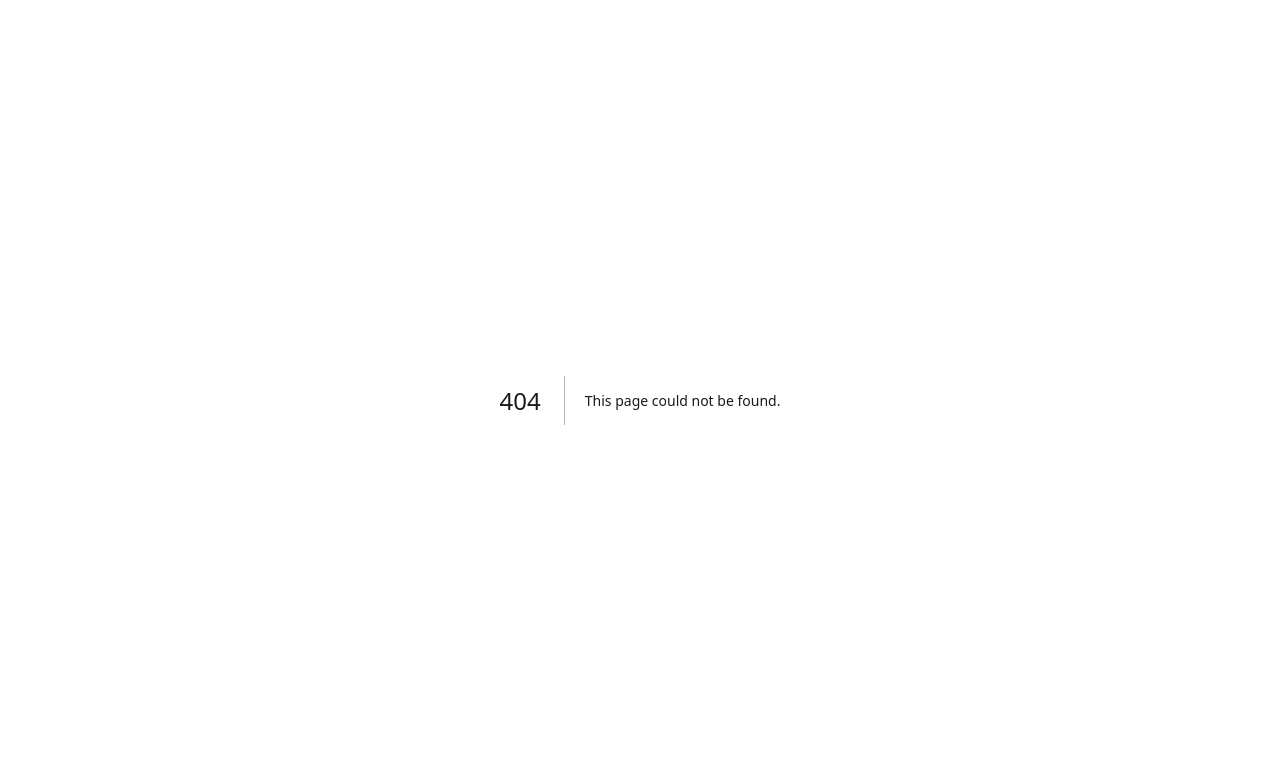
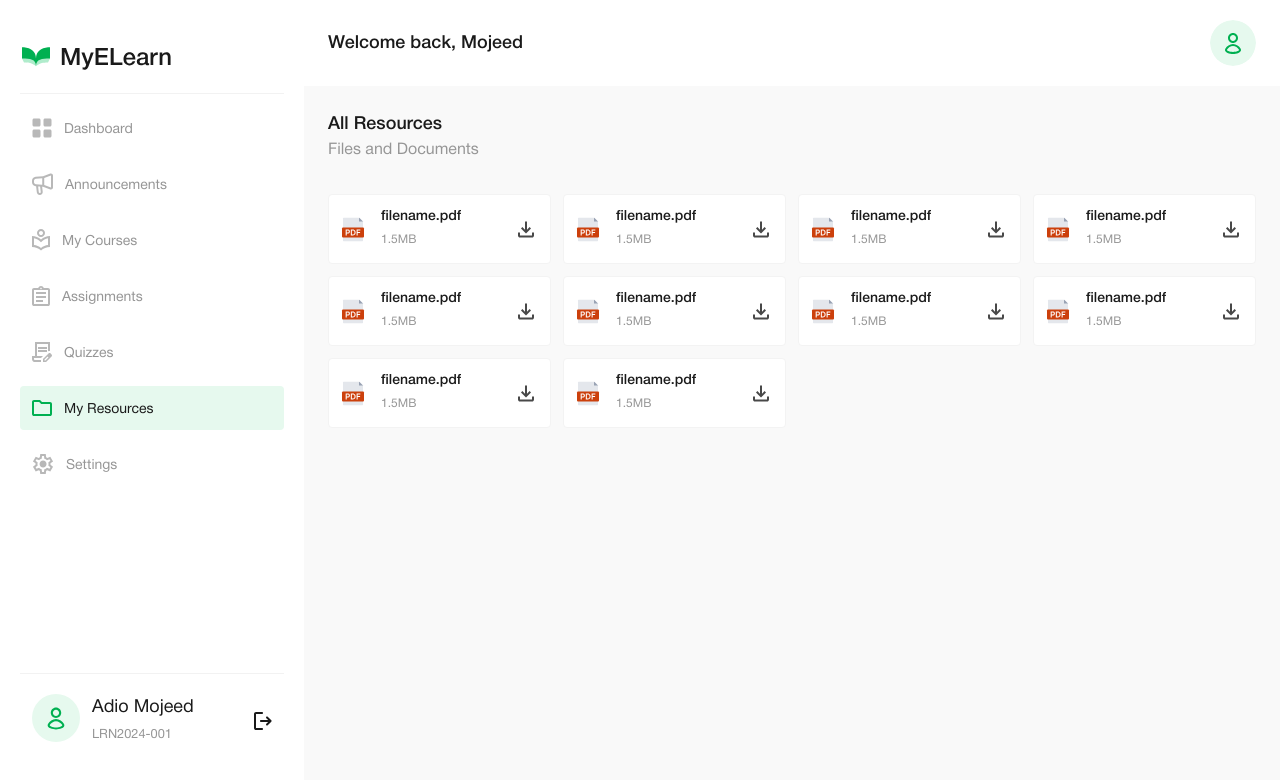
Before and after one commit to Adiomojeed/my-elearn-fe, a Next.js app: page /resources in a window 1280 px wide. Before the commit this address had no page. Shown: the top 780 px of the page. Built offline with nearby package versions, Linux system fonts and the light colour scheme.

Commit message:
feat: settings

```diff
--- a/src/app/(dashboard)/courses/[id]/page.tsx
+++ b/src/app/(dashboard)/courses/[id]/page.tsx
@@ -7,7 +7,7 @@ import Resources from "@/components/dashboard/courses/Resources";
 import { act, useState } from "react";
 
 const Page = () => {
-  const [active, setActive] = useState("assignments");
+  const [active, setActive] = useState("course");
   const tabs = [
     { name: "Course", path: "course" },
     { name: "Announcements", path: "announcements" },
--- /dev/null
+++ b/src/app/(dashboard)/resources/page.tsx
@@ -0,0 +1,17 @@
+import ResourceCard from "@/components/dashboard/ResourceCard";
+
+const Page = () => {
+  return (
+    <section className="flex flex-col h-full">
+      <h6 className="md:text-lg font-medium">All Resources</h6>
+      <p className="text-grey-200">Files and Documents</p>
+      <div className="mt-4 lg:mt-8 grid grid-cols-1 md:grid-cols-2 lg:grid-cols-3 xl:grid-cols-4 gap-3">
+        {Array.from({ length: 10 }).map((_, idx) => (
+          <ResourceCard key={idx} />
+        ))}
+      </div>
+    </section>
+  );
+};
+
+export default Page;
--- /dev/null
+++ b/src/app/(dashboard)/settings/page.tsx
@@ -0,0 +1,9 @@
+const Page = () => {
+  return (
+    <section className="flex flex-col h-full">
+      <h6 className="md:text-lg font-medium">Settings</h6>
+    </section>
+  );
+};
+
+export default Page;
--- a/src/components/dashboard/AssignmentModal.tsx
+++ b/src/components/dashboard/AssignmentModal.tsx
@@ -1,5 +1,6 @@
 import Button from "../Button";
 import TextArea from "../TextArea";
+import ResourceCard from "./ResourceCard";
 
 const AssignmentModal = ({
   isOpen,
@@ -45,16 +46,9 @@ const AssignmentModal = ({
           file to unreal engine asset library and submit your link in the
           comment section
         </p>
-        <p className="text-sm mt-6 font-medium">File/Resources (1)</p>
-        <div className="mt-3 p-3 bg-white rounded border border-[#F3F3F3] flex items-center gap-4 w-max">
-          <img src="/pdf.svg" alt="pdf icon" />
-          <div className="min-w-[150px]">
-            <p className="text-sm font-medium line-clamp-1">filename.pdf</p>
-            <small className="text-xs text-grey-200">1.5MB</small>
-          </div>
-          <button className="ml-auto">
-            <img src="/download.svg" alt="download icon" />
-          </button>
+        <p className="text-sm mt-6 font-medium mb-3">File/Resources (1)</p>
+        <div className="w-max">
+          <ResourceCard />
         </div>
         <div className="mt-8 pt-8 border-t border-[#F3F3F3] mb-6">
           <p className="text-sm font-medium">Attach your file</p>
@@ -76,7 +70,9 @@ const AssignmentModal = ({
 
         <TextArea label="Comment" labelClassName="font-medium text-grey-500" />
 
-        <Button className="mt-6 px-6 text-sm" size="md">Submit</Button>
+        <Button className="mt-6 px-6 text-sm" size="md">
+          Submit
+        </Button>
       </div>
     </div>
   );
--- /dev/null
+++ b/src/components/dashboard/ResourceCard.tsx
@@ -0,0 +1,33 @@
+export type ResourceCardProps = {
+  name?: string;
+  size?: number;
+  type?: "pdf" | "xls" | "jpg";
+};
+
+const ResourceCard = ({
+  type = "pdf",
+  name = "filename",
+  size = 1.5,
+}: ResourceCardProps) => {
+  return (
+    <div className="p-3 bg-white rounded border border-[#F3F3F3] flex items-center gap-3 md:gap-4 wmax">
+      <img
+        src={
+          type === "pdf" ? "/pdf.svg" : type === "xls" ? "xls.svg" : "jpeg.svg"
+        }
+        alt="pdf icon"
+      />
+      <div className="min-w[100px] pr-3">
+        <p className="text-sm font-medium line-clamp-1">
+          {name}.{type}
+        </p>
+        <small className="text-xs text-grey-200">{size}MB</small>
+      </div>
+      <button className="ml-auto">
+        <img src="/download.svg" alt="download icon" />
+      </button>
+    </div>
+  );
+};
+
+export default ResourceCard;
--- a/src/components/dashboard/Sidebar.tsx
+++ b/src/components/dashboard/Sidebar.tsx
@@ -46,10 +46,10 @@ const links = [
     targetSegment: "quizzes",
   },
   {
-    href: "/folders",
-    label: "My Folder",
+    href: "/resources",
+    label: "My Resources",
     icon: Folder,
-    targetSegment: "folders",
+    targetSegment: "resources",
   },
   {
     href: "/settings",
--- a/src/components/dashboard/courses/Resources.tsx
+++ b/src/components/dashboard/courses/Resources.tsx
@@ -1,5 +1,13 @@
+import ResourceCard from "../ResourceCard";
+
 const Resources = () => {
-  return <div className="mt-4 bg-white">Resources</div>;
+  return (
+    <div className="mt-4 lg:mt-8 grid grid-cols-1 md:grid-cols-2 lg:grid-cols-3 xl:grid-cols-4 gap-3">
+      {Array.from({ length: 10 }).map((_, idx) => (
+        <ResourceCard key={idx} />
+      ))}
+    </div>
+  );
 };
 
 export default Resources;
```
